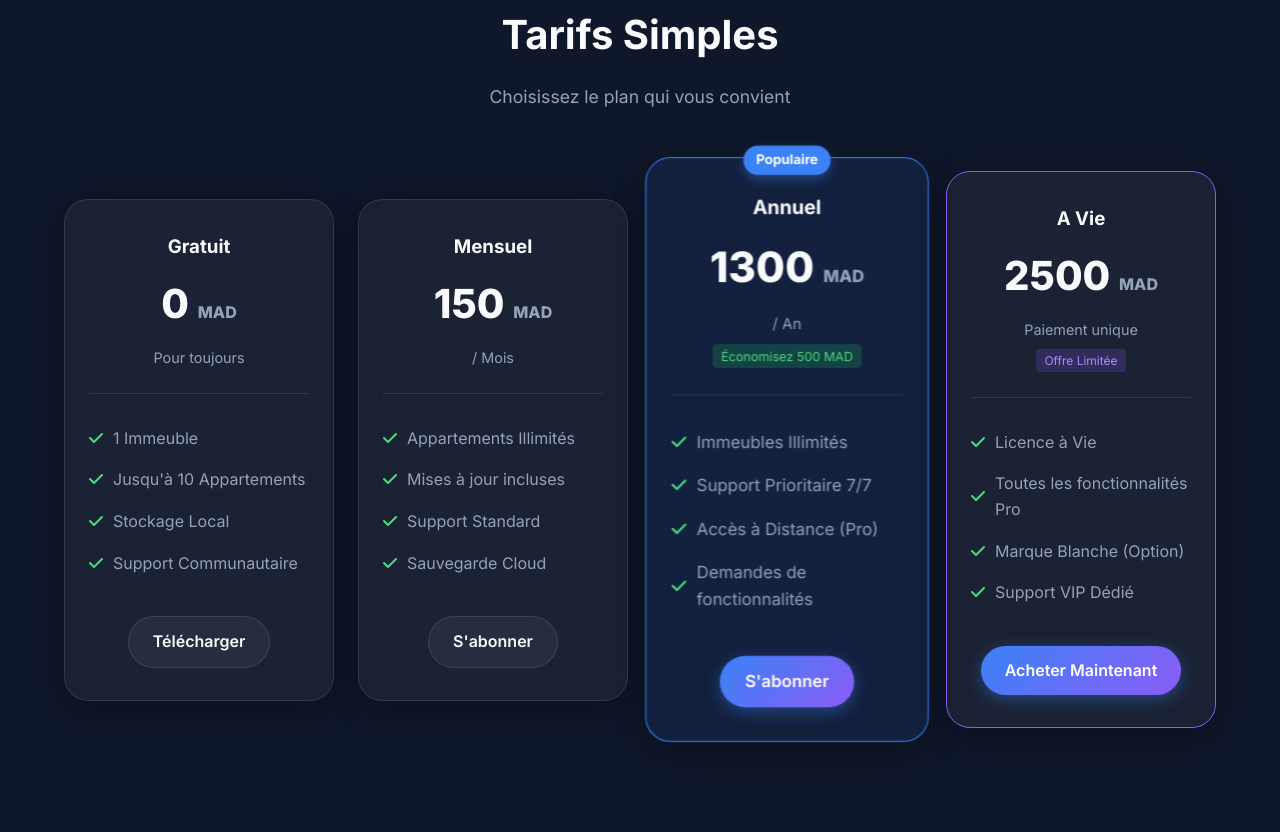
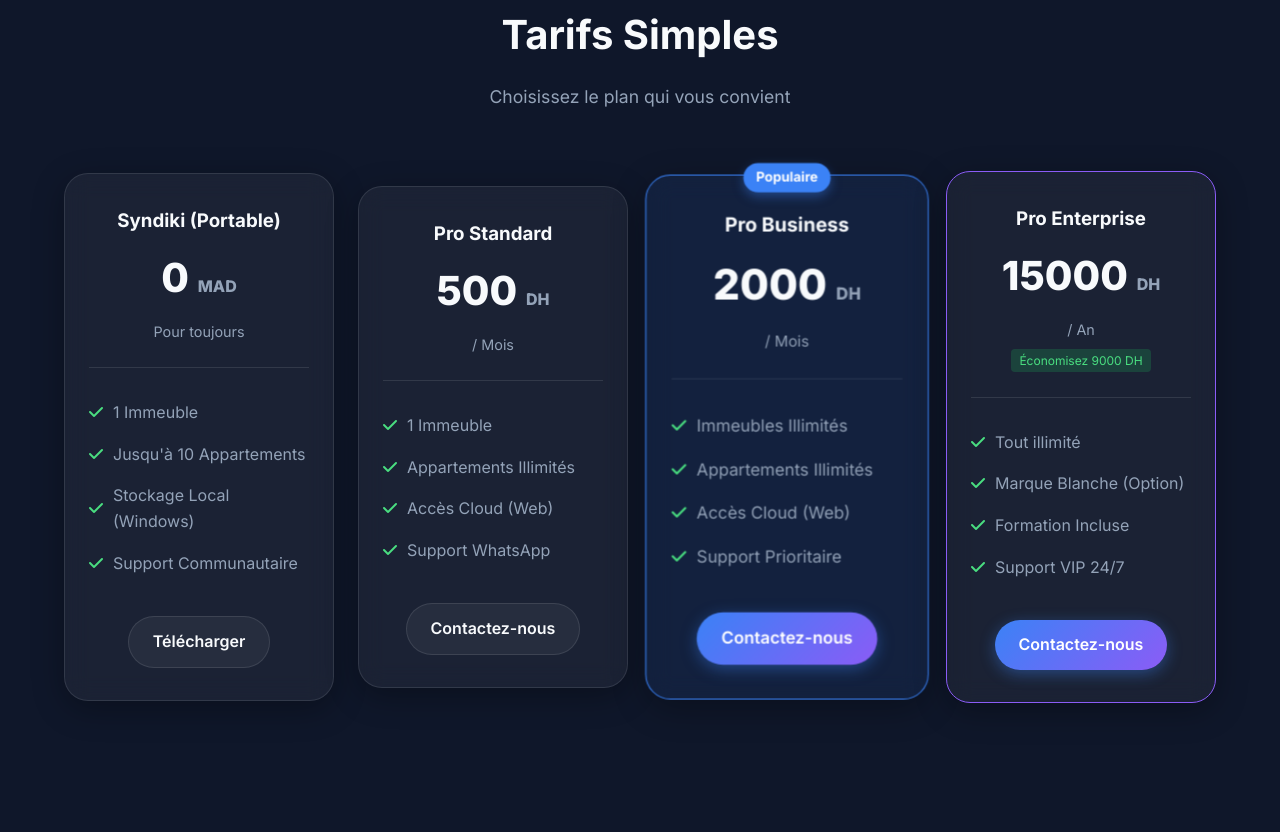
Before and after one commit to DreamaniaCode/syndiki, a plain HTML site: page index.html in a window 1280 px wide. Shown: the part 4468-5300 px from the top of the page. Drawn offline with Linux system fonts and the light colour scheme.

Commit message:
feat: Update pricing to Syndiki Pro tiers (500/2000/15000 DH)

```diff
--- a/index.html
+++ b/index.html
@@ -337,73 +337,71 @@
                 <!-- Free Tier -->
                 <div class="pricing-card glass-card">
                     <div class="pricing-header">
-                        <h3 data-i18n="planFree">Gratuit</h3>
+                        <h3>Syndiki (Portable)</h3>
                         <div class="price">0 <span class="currency">MAD</span></div>
-                        <div class="period" data-i18n="periodForever">Pour toujours</div>
+                        <div class="period">Pour toujours</div>
                     </div>
                     <ul class="pricing-features">
-                        <li data-i18n="feat1Bldg">1 Immeuble</li>
-                        <li data-i18n="feat10Units">Jusqu'à 10 Appartements</li>
-                        <li data-i18n="featLocal">Stockage Local</li>
-                        <li data-i18n="featCommunitySupport">Support Communautaire</li>
+                        <li>1 Immeuble</li>
+                        <li>Jusqu'à 10 Appartements</li>
+                        <li>Stockage Local (Windows)</li>
+                        <li>Support Communautaire</li>
                     </ul>
-                    <a href="https://www.up-4ever.net/wh9mnt2tjlnb" class="btn btn-secondary" target="_blank"
-                        data-i18n="btnDownload">Télécharger</a>
+                    <a href="https://www.up-4ever.net/wh9mnt2tjlnb" class="btn btn-secondary"
+                        target="_blank">Télécharger</a>
                 </div>
 
-                <!-- Monthly -->
+                <!-- Pro Monthly (1 Building) -->
                 <div class="pricing-card glass-card">
                     <div class="pricing-header">
-                        <h3 data-i18n="planMonthly">Mensuel</h3>
-                        <div class="price">150 <span class="currency">MAD</span></div>
-                        <div class="period" data-i18n="periodMonth">/ Mois</div>
+                        <h3>Pro Standard</h3>
+                        <div class="price">500 <span class="currency">DH</span></div>
+                        <div class="period">/ Mois</div>
                     </div>
                     <ul class="pricing-features">
-                        <li data-i18n="featUnlimitedUnits">Appartements Illimités</li>
-                        <li data-i18n="featUpdates">Mises à jour incluses</li>
-                        <li data-i18n="featSupport">Support Standard (WhatsApp)</li>
-                        <li data-i18n="featCloudBackup">Sauvegarde Cloud</li>
+                        <li>1 Immeuble</li>
+                        <li>Appartements Illimités</li>
+                        <li>Accès Cloud (Web)</li>
+                        <li>Support WhatsApp</li>
                     </ul>
-                    <a href="https://wa.me/212755837268?text=Je%20suis%20int%C3%A9ress%C3%A9%20par%20l'abonnement%20Mensuel%20(150%20MAD)"
-                        class="btn btn-secondary" target="_blank" data-i18n="btnSubscribe">S'abonner</a>
+                    <a href="https://wa.me/212755837268?text=Bonjour,%20je%20suis%20int%C3%A9ress%C3%A9%20par%20Syndiki%20Pro%20Standard%20(500%20DH/mois)"
+                        class="btn btn-secondary" target="_blank">Contactez-nous</a>
                 </div>
 
-                <!-- Yearly -->
+                <!-- Pro Monthly (Unlimited) -->
                 <div class="pricing-card glass-card popular">
-                    <div class="popular-tag" data-i18n="tagPopular">Populaire</div>
+                    <div class="popular-tag">Populaire</div>
                     <div class="pricing-header">
-                        <h3 data-i18n="plan12Months">Annuel</h3>
-                        <div class="price">1300 <span class="currency">MAD</span></div>
-                        <div class="period" data-i18n="periodYear">/ An</div>
-                        <div class="save-badge" data-i18n="saveMoneyYear">Économisez 500 MAD</div>
+                        <h3>Pro Business</h3>
+                        <div class="price">2000 <span class="currency">DH</span></div>
+                        <div class="period">/ Mois</div>
                     </div>
                     <ul class="pricing-features">
-                        <li data-i18n="featUnlimitedBldgs">Immeubles Illimités</li>
-                        <li data-i18n="featPrioritySupport">Support Prioritaire 7/7</li>
-                        <li data-i18n="featRemoteAccess">Accès à Distance (Pro)</li>
-                        <li data-i18n="featCustomFeatures">Demandes de fonctionnalités</li>
+                        <li>Immeubles Illimités</li>
+                        <li>Appartements Illimités</li>
+                        <li>Accès Cloud (Web)</li>
+                        <li>Support Prioritaire</li>
                     </ul>
-                    <a href="https://wa.me/212755837268?text=Je%20suis%20int%C3%A9ress%C3%A9%20par%20l'abonnement%20Annuel%20(1300%20MAD)"
-                        class="btn btn-primary" target="_blank" data-i18n="btnSubscribe">Obtenir Syndiki Pro</a>
+                    <a href="https://wa.me/212755837268?text=Bonjour,%20je%20suis%20int%C3%A9ress%C3%A9%20par%20Syndiki%20Pro%20Business%20(2000%20DH/mois)"
+                        class="btn btn-primary" target="_blank">Contactez-nous</a>
                 </div>
 
-                <!-- Lifetime -->
-                <div class="pricing-card glass-card lifetime" style="border-color: var(--secondary);">
+                <!-- Pro Yearly (Unlimited) -->
+                <div class="pricing-card glass-card" style="border-color: var(--secondary);">
                     <div class="pricing-header">
-                        <h3 data-i18n="planLifetime">Syndiki Pro (Lifetime)</h3>
-                        <div class="price">2500 <span class="currency">MAD</span></div>
-                        <div class="period" data-i18n="periodLife">Paiement unique</div>
-                        <div class="save-badge" style="background: rgba(139, 92, 246, 0.2); color: #a78bfa;"
-                            data-i18n="badgeOffer">Offre Limitée</div>
+                        <h3>Pro Enterprise</h3>
+                        <div class="price">15000 <span class="currency">DH</span></div>
+                        <div class="period">/ An</div>
+                        <div class="save-badge">Économisez 9000 DH</div>
                     </div>
                     <ul class="pricing-features">
-                        <li data-i18n="featLifetimeLicense">Licence à Vie</li>
-                        <li data-i18n="featAllProFeatures">Toutes les fonctionnalités Pro</li>
-                        <li data-i18n="featWhiteLabel">Marque Blanche (Option)</li>
-                        <li data-i18n="featVipSupport">Support VIP Dédié</li>
+                        <li>Tout illimité</li>
+                        <li>Marque Blanche (Option)</li>
+                        <li>Formation Incluse</li>
+                        <li>Support VIP 24/7</li>
                     </ul>
-                    <a href="https://wa.me/212755837268?text=Je%20suis%20int%C3%A9ress%C3%A9%20par%20la%20Licence%20%C3%A0%20Vie%20(2500%20MAD)"
-                        class="btn btn-primary" target="_blank" data-i18n="btnBuyNow">Acheter Maintenant</a>
+                    <a href="https://wa.me/212755837268?text=Bonjour,%20je%20suis%20int%C3%A9ress%C3%A9%20par%20Syndiki%20Pro%20Enterprise%20(15000%20DH/an)"
+                        class="btn btn-primary" target="_blank">Contactez-nous</a>
                 </div>
             </div>
         </section>
```
